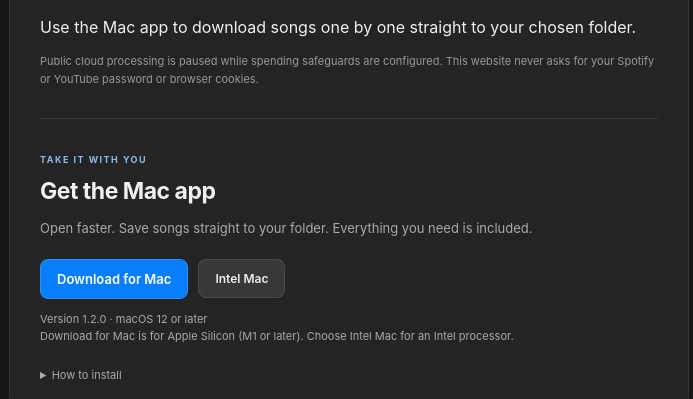
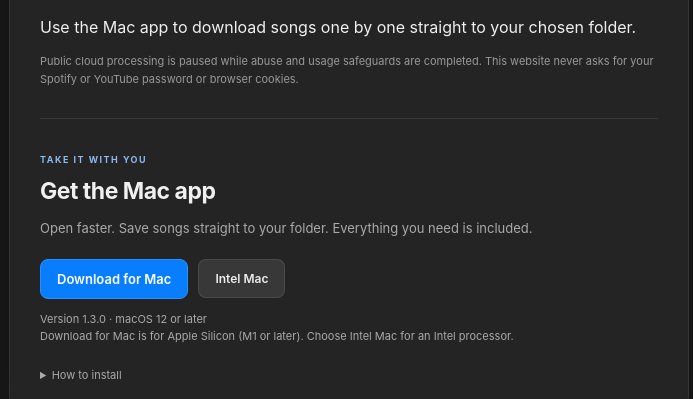
Before and after one commit to alaamari/Youtube-Playlist_Download, a website: page index.html in a window 1280 px wide. Shown: the part 226-625 px from the top of the page, 291-984 px from the left. Drawn offline with Linux system fonts and the light colour scheme.

Commit message:
Offer verified Mac 1.3.0 security installers on the website

```diff
--- a/index.html
+++ b/index.html
@@ -1,13 +1,13 @@
 <!doctype html>
 <html lang="en"><head><meta charset="utf-8"><meta name="viewport" content="width=device-width,initial-scale=1"><meta name="theme-color" content="#0d1513"><title>YouTube & Spotify Downloader</title><link rel="stylesheet" href="/style.css"></head>
 <body><main><header><div><h1>YouTube & Spotify Downloader</h1><p>Download on your Mac. Pick your folder. Save each song as it finishes.</p><a class="desktop-shortcut" href="#mac-title">Download the Mac app ↓</a></div><span id="connection" class="badge">Mac app available</span></header>
-<section class="card" aria-label="Cloud download status"><h2>Cloud downloads are paused</h2><p>Use the Mac app to download songs one by one straight to your chosen folder.</p><p class="hint">Public cloud processing is paused while spending safeguards are configured. This website never asks for your Spotify or YouTube password or browser cookies.</p></section>
+<section class="card" aria-label="Cloud download status"><h2>Cloud downloads are paused</h2><p>Use the Mac app to download songs one by one straight to your chosen folder.</p><p class="hint">Public cloud processing is paused while abuse and usage safeguards are completed. This website never asks for your Spotify or YouTube password or browser cookies.</p></section>
 <section class="mac-download" aria-labelledby="mac-title">
 <span class="eyebrow">TAKE IT WITH YOU</span><h2 id="mac-title">Get the Mac app</h2>
 <p>Open faster. Save songs straight to your folder. Everything you need is included.</p>
-<div class="download-links"><a class="primary" id="downloadMac" href="https://github.com/alaamari/Youtube-Playlist_Download/releases/download/v1.2.0/YouTube-Spotify-Downloader-1.2.0-AppleSilicon.dmg">Download for Mac</a><a class="secondary" id="downloadIntel" href="https://github.com/alaamari/Youtube-Playlist_Download/releases/download/v1.2.0/YouTube-Spotify-Downloader-1.2.0-Intel.dmg">Intel Mac</a></div>
-<p class="hint">Version 1.2.0 · macOS 12 or later<br>Download for Mac is for Apple Silicon (M1 or later). Choose Intel Mac for an Intel processor.</p>
-<details class="install-help"><summary>How to install</summary><ol><li>Open the downloaded disk image.</li><li>Drag the app into Applications, then open it.</li><li>Paste a link, choose your folder, and click Download.</li></ol><p>This independent app is not Apple-notarized. If macOS blocks the first launch, follow <a href="https://support.apple.com/en-us/102445" target="_blank" rel="noopener noreferrer">Apple’s first-open instructions</a> after checking the <a href="https://github.com/alaamari/Youtube-Playlist_Download/releases/tag/v1.2.0" target="_blank" rel="noopener noreferrer">release and source</a>.</p></details>
+<div class="download-links"><a class="primary" id="downloadMac" href="https://github.com/alaamari/Youtube-Playlist_Download/releases/download/v1.3.0/YouTube-Spotify-Downloader-1.3.0-AppleSilicon.dmg">Download for Mac</a><a class="secondary" id="downloadIntel" href="https://github.com/alaamari/Youtube-Playlist_Download/releases/download/v1.3.0/YouTube-Spotify-Downloader-1.3.0-Intel.dmg">Intel Mac</a></div>
+<p class="hint">Version 1.3.0 · macOS 12 or later<br>Download for Mac is for Apple Silicon (M1 or later). Choose Intel Mac for an Intel processor.</p>
+<details class="install-help"><summary>How to install</summary><ol><li>Open the downloaded disk image.</li><li>Drag the app into Applications, then open it.</li><li>Paste a link, choose your folder, and click Download.</li></ol><p>This independent app is not Apple-notarized. If macOS blocks the first launch, follow <a href="https://support.apple.com/en-us/102445" target="_blank" rel="noopener noreferrer">Apple’s first-open instructions</a> after checking the <a href="https://github.com/alaamari/Youtube-Playlist_Download/releases/tag/v1.3.0" target="_blank" rel="noopener noreferrer">release and source</a>.</p></details>
 </section>
 
 </main><footer>Only save media you have permission to download. <a href="/privacy.html">Privacy &amp; acceptable use</a> · <a href="https://github.com/alaamari/Youtube-Playlist_Download/issues" rel="noopener noreferrer">Support &amp; security reports</a></footer>
```
Also changed, not shown: README.md.
